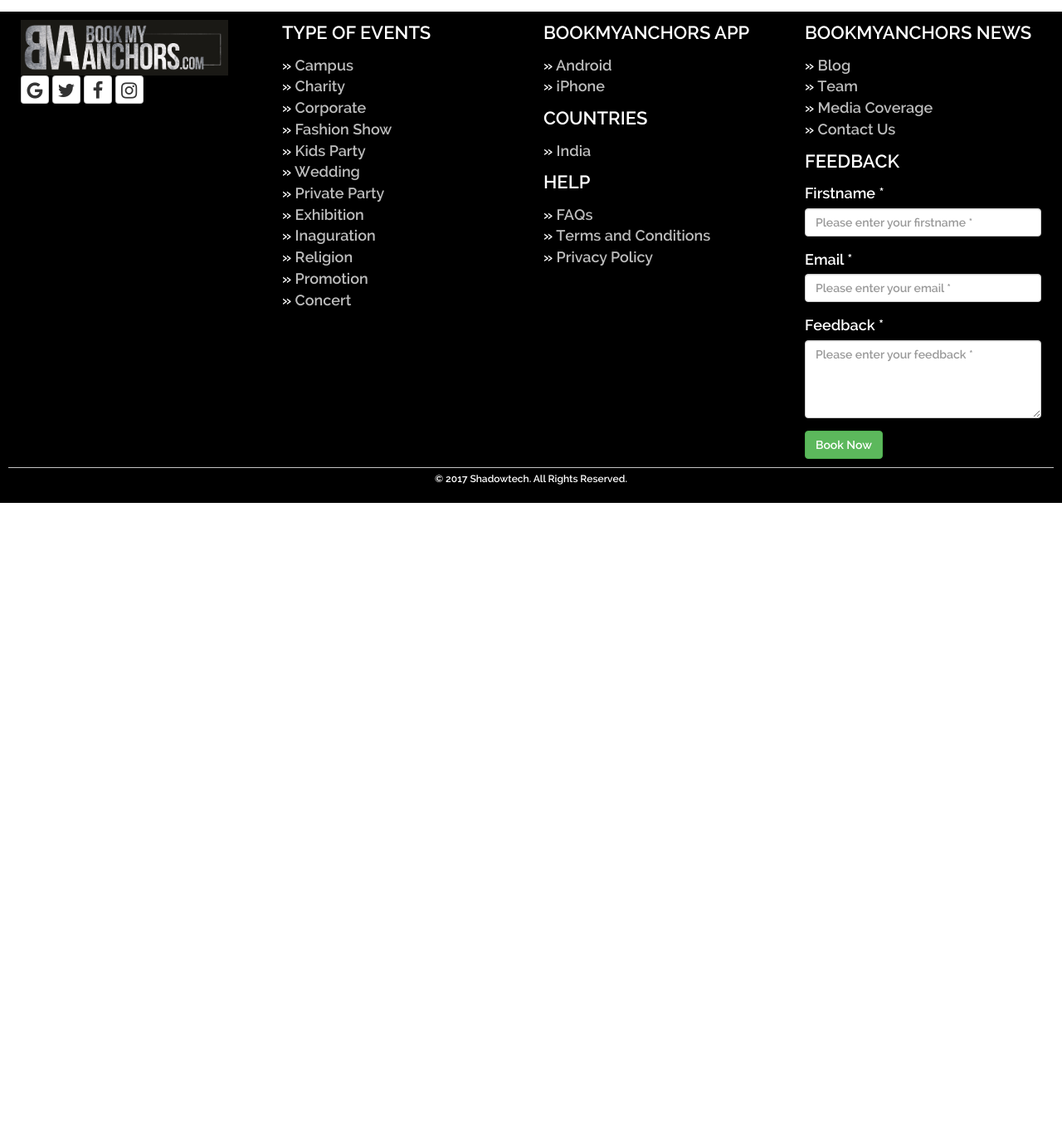
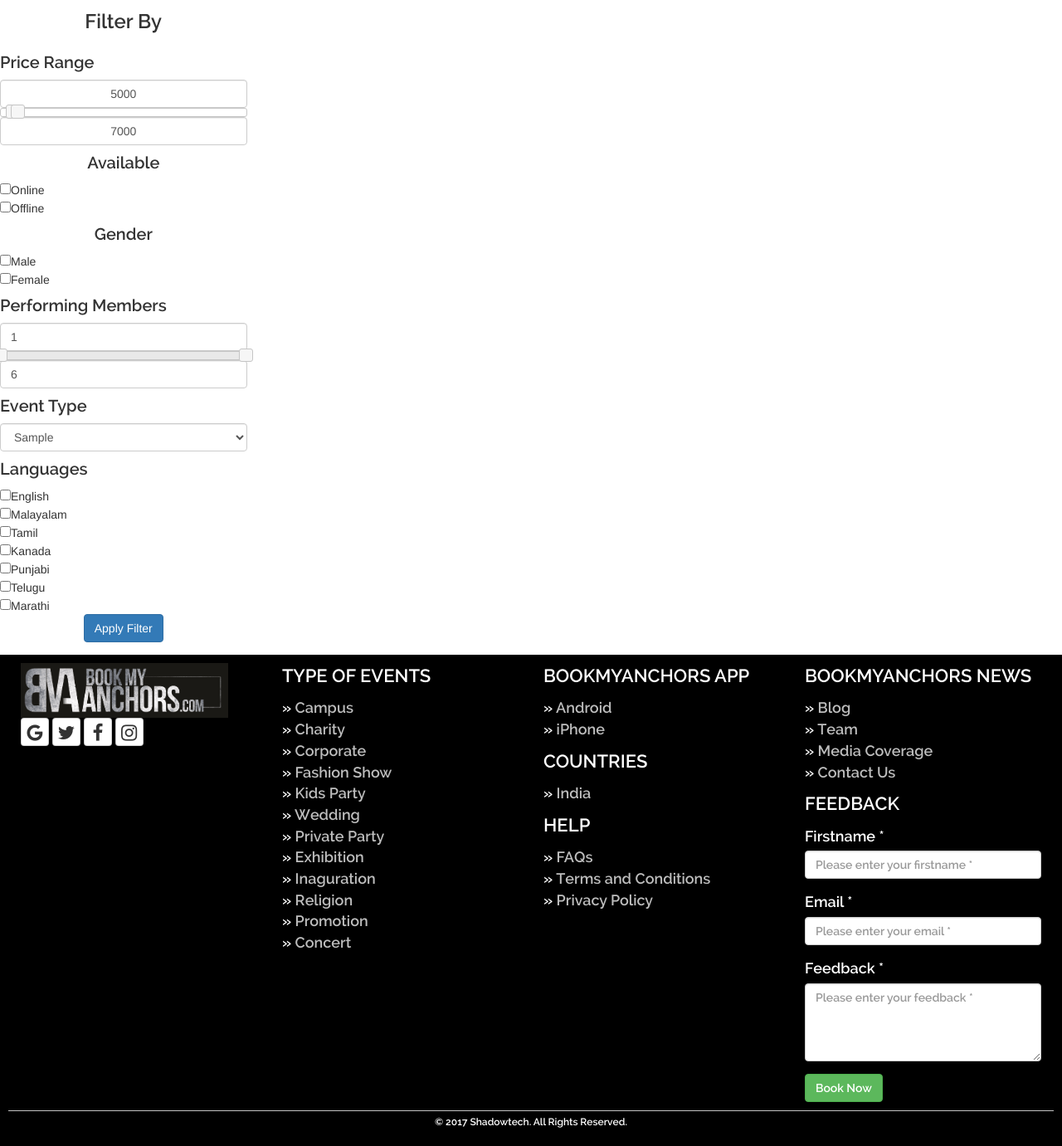
Before and after one commit to shadowtech5/original, a PHP site: page /landingpage.php in a window 1280 px wide. Shown: the part 372-1753 px from the top of the page at 83% size. Run offline with PHP 8.4, Linux system fonts and the light colour scheme; the visitor is signed in with stand-in values (Sample User, id 1); tables that the repository leaves empty or names only in its code hold one stand-in row (values such as "Sample post"); some libraries are stand-ins or nearby versions; grey boxes are pictures that could not be loaded.

Commit message:
landingpagedesign

```diff
--- a/css/custom_style.css
+++ b/css/custom_style.css
@@ -87,12 +87,6 @@ body{
 	font-size: 24px;
 	padding-top: 10px;
 }
-.celebrity-anchors{
-	font-family: raleway;
-	padding-top: 23px;
-	padding-left: 0;
-	margin: 0px auto;
-}
 .icon-container{
 	/*border-top: 1px solid #a8acb4;*/
 	padding: 7px;
@@ -157,7 +151,6 @@ body{
 	font-family: raleway;
 	font-size: 14px;
 }
-
 /*end*/
 .event-logo{
 	width: 50%;
--- a/landingpage.php
+++ b/landingpage.php
@@ -86,9 +86,11 @@
 		<title></title>
 		<meta charset="utf-8">
 		<meta name="viewport" content="width=device-width, initial-scale=1">
+      	<link href="http://code.jquery.com/ui/1.10.4/themes/ui-lightness/jquery-ui.css" rel="stylesheet">
       	<link rel="stylesheet" href="https://maxcdn.bootstrapcdn.com/bootstrap/3.3.7/css/bootstrap.min.css">
 		<script src="https://ajax.googleapis.com/ajax/libs/jquery/3.1.1/jquery.min.js"></script>
 		<script src="https://maxcdn.bootstrapcdn.com/bootstrap/3.3.7/js/bootstrap.min.js"></script>
+
 		<!-- <link rel="stylesheet" href="css/bootstrap.min.css">
 		<script src="js/jquery.min.js"></script>
 		<script src="js/bootstrap.min.js"></script> -->
@@ -97,6 +99,8 @@
 	    <link href="css/bootstrap-social.css" rel="stylesheet" >
 	    <script type="text/javascript" src="js/bootstrap-slider.js"></script>
 	    <link rel="stylesheet" type="text/css" href="css/bootstrap-slider.css">
+	    <script src="http://code.jquery.com/jquery-1.10.2.js"></script>
+      	<script src="http://code.jquery.com/ui/1.10.4/jquery-ui.js"></script>
 		<link rel="stylesheet" type="text/css" href="css/custom_style.css">
 		<script type="text/javascript" src="js/custom_js.js"></script>
 		<style type="text/css">
@@ -111,6 +115,11 @@
 			#myCarousel{
 				/*height: 500px;*/
 				width: 100%;
+			}
+			.nav-fltr-text{
+				font-size: 20px;
+				font-family: raleway;
+			}
 		</style>
 		<script type="text/javascript">
 			$(document).ready(function(){
@@ -126,95 +135,62 @@
 				});
 			});
 		</script>
+		<!-- Javascript -->
+      <script>
+         $(function() {
+            $( "#slider-3" ).slider({
+               range:true,
+               min: 0,
+               max: 100000,
+               values: [ 5000, 7000 ],
+               slide: function( event, ui ) {
+                  $( "#price1" ).val(ui.values[ 0 ]);
+                  $( "#price2" ).val(ui.values[ 1 ]);
+               }
+           });
+         $( "#price1" ).val($( "#slider-3" ).slider( "values", 0 ));
+         $( "#price2" ).val($( "#slider-3" ).slider( "values", 1 ));
+         });
+
+         $(function() {
+            $( "#slider-4" ).slider({
+               range:true,
+               min: 1,
+               max: 6,
+               values: [ 1, 6 ],
+               slide: function( event, ui ) {
+                  $( "#price3" ).val(ui.values[ 0 ]);
+                  $( "#price4" ).val(ui.values[ 1 ]);
+               }
+           });
+         $( "#price3" ).val($( "#slider-4" ).slider( "values", 0 ));
+         $( "#price4" ).val($( "#slider-4" ).slider( "values", 1 ));
+         });
+      </script>
 	</head>
 	<body>
 		<div class="social-container1 hide">
 			<div class="col-md-12 container-fluid light-black">
 				<!-- icon bar -->
-				<div class="container-fluid light-black icon-container">
-					<img src="img/logo.png" class="img-responsive logo">
+				<div class="container-fluid light-black icon-container col-md-12">
+					<div class="col-md-4 logo">
+						<a href="index.php">
+						<img src="img/logo.png" class="img-responsive">
+						</a>
 					</div>
-				<!-- ends icon bar -->
-			</div>
-			<!-- filter container -->
-			<div class="col-md-12 container-fluid">
-				<div class="col-md-12 container-fluid filter-options text-center">
-					<div class="col-md-2">
-						<span>Filter by&nbsp;&nbsp;&nbsp;&nbsp;</span>
-						<span class="glyphicon glyphicon-filter"></span> <a class="filter">PRICE RANGE</a>
-					</div>
-					<div class="col-md-2">
-						<span class="glyphicon glyphicon-filter"></span> <a class="filter">AVAILABLE</a>
-					</div>
-					<div class="col-md-2">
-						<span class="glyphicon glyphicon-filter"></span> <a class="filter">GENDER</a>
-					</div>
-					<div class="col-md-2">
-						<span class="glyphicon glyphicon-filter"></span> <a class="filter">PERFORMING MEMBERS</a>
-					</div>
-					<div class="col-md-2">
-						<span class="glyphicon glyphicon-filter"></span> <a class="filter">EVENT TYPE</a>
-					</div>
-					<div class="col-md-2">
-						<span class="glyphicon glyphicon-filter"></span> <a class="filter">LANGUAGES</a>
+					<div class="col-md-8  Search-box">
+						<div class="input-group stylish-input-group">
+	            			<input type="text" class="form-control"  placeholder="Search with name or bma code" >
+			        			<span class="input-group-addon">
+		                			<button type="submit">
+										<span class="glyphicon glyphicon-search"></span>
+	                    			</button>
+	                			</span>
 	        			</div>
 					</div>
-				<div class="col-md-12 container-fluid filter-options-details">
-					<form action="filter.php" method="post">
-						<div class="col-md-2">
-							<input id="price" data-slider-id='ex1Slider' type="text" data-slider-min="0" data-slider-max="20000" data-slider-step="1" data-slider-value="7000" class="form-control" name="price" />
-						</div>
-						<div class="col-md-2">
-							<input type="checkbox" name="online">  Online</input>
-							<br>
-							<input type="checkbox" name="offline">  Offline</input>
-						</div>
-						<div class="col-md-2">
-							<input type="checkbox" name="male">  Male</input>
-				            <br/>
-				            <input type="checkbox" name="female">  Female</input>
-						</div>
-						<div class="col-md-2">
-							<input id="performing_members" data-slider-id='ex1Slider' type="text" data-slider-min="0" data-slider-max="6" data-slider-step="1" data-slider-value="4" class="form-control" name="performing_members" />
-						</div>
-						<div class="col-md-2">
-							<select class="form-control" name="event_type">
-							<?php
-								$event_sql = 'SELECT * from M_EVENT_TYPE';
-								$event_retval = mysql_query( $event_sql, $conn );
-								if(! $event_retval )
-								{
-									die('Could not get data: ' . mysql_error());
-								}
-								while($event_row = mysql_fetch_array($event_retval, MYSQL_ASSOC))
-								{
-	              			?>
-	              				<option value=<?php echo "{$event_row['event_type']}"; ?>><?php echo "{$event_row['event_type']}"; ?></option>
-	              			<?php
-	              				}
-	              			?>
-	              			</select>
-						</div>
-						<div class="col-md-2">
-							<input type="checkbox" name="english">English</input><br>
-				            <input type="checkbox" name="malayalam">Malayalam</input><br>
-				            <input type="checkbox" name="tamil">Tamil</input><br>
-				            <input type="checkbox" name="kanada">Kanada</input><br>
-				            <input type="checkbox" name="punjabi">Punjabi</input><br>
-				            <input type="checkbox" name="telugu">Telugu</input><br>
-				            <input type="checkbox" name="marati">Marathi</input>
-						</div>
-						<div class="col-md-12 text-center">
-							<button type="submit">Done</button>
-						</div>
-					</form>
 				</div>
 			</div>
-			<!-- ends filter container -->
 		</div>
-
-
-
 		<div class="container-fluid background_image img-responsive img-responsive">
 			<!-- social media bar -->
 			<?php include('header.php');?>
@@ -244,80 +220,56 @@
 						<img src="img/slider3.jpg" alt="Banner-3">
 					</div>
 				</div>
-				<!-- Ends Wrapper for slides -->
-
-				<!-- Left and right controls -->
-				<!-- <a class="left carousel-control" href="#myCarousel" role="button" data-slide="prev">
-					<span class="glyphicon glyphicon-chevron-left" aria-hidden="true"></span>
-					<span class="sr-only">Previous</span>
-				</a>
-				<a class="right carousel-control" href="#myCarousel" role="button" data-slide="next">
-					<span class="glyphicon glyphicon-chevron-right" aria-hidden="true"></span>
-					<span class="sr-only">Next</span>
-				</a> -->
 			</div>
 			<!-- ends slider -->
 
-			<!-- filter container -->
-			<div class="col-md-12 container-fluid hide">
-				<div class="col-md-12 container-fluid filter-options text-center">
-					<div class="col-md-2">
-						<span>Filter by&nbsp;&nbsp;&nbsp;&nbsp;</span>
-						<span class="glyphicon glyphicon-filter"></span> <a class="filter">PRICE RANGE</a>
+			<!-- Filter Container -->
+			<div class="row">
+      			<div class="col-sm-3 sidenav">
+        			<form action="filter.php" method="post">
+        				<p style="font-family: raleway; font-size: 24px; padding-top: 10px; padding-bottom: 10px;" class="text-center">Filter By</p>
+          				<div class="price-container">
+            				<h4 class=" nav-fltr-text">Price Range</h4>
+            					<input type="text" id="price1" name="min_price" class="form-control text-center">
+              					<div id="slider-3"></div>
+            					<input type="text" id="price2" name="max_price" class="form-control text-center">
           				</div>
-					<div class="col-md-2">
-						<span class="glyphicon glyphicon-filter"></span> <a class="filter">AVAILABLE</a>
+          				<div>
+            				<h4 class="text-center nav-fltr-text">Available</h4>
+            				<input type="checkbox" name="online">Online
+            			<br/>
+            				<input type="checkbox" name="offline">Offline
           				</div>
-					<div class="col-md-2">
-						<span class="glyphicon glyphicon-filter"></span> <a class="filter">GENDER</a>
+          				<div>
+            				<h4 class="text-center nav-fltr-text">Gender</h4>
+					            <input type="checkbox" name="male">Male
+					         <br/>
+					            <input type="checkbox" name="female">Female
           				</div>
-					<div class="col-md-2">
-						<span class="glyphicon glyphicon-filter"></span> <a class="filter">PERFORMING MEMBERS</a>
+          				<div>
+				            <h4 class="nav-fltr-text">Performing Members</h4>
+				            	<input type="text" id="price3" name="min_members" class="form-control">
+				             	<div id="slider-4"></div>
+				            	<input type="text" id="price4" name="max_members" class="form-control">
 				        </div>
-					<div class="col-md-2">
-						<span class="glyphicon glyphicon-filter"></span> <a class="filter">EVENT TYPE</a>
-					</div>
-					<div class="col-md-2">
-						<span class="glyphicon glyphicon-filter"></span> <a class="filter">LANGUAGES</a>
-					</div>
-				</div>
-				<div class="col-md-12 container-fluid filter-options-details">
-					<form action="filter.php" method="post">
-						<div class="col-md-2">
-							<input id="price" data-slider-id='ex1Slider' type="text" data-slider-min="0" data-slider-max="20000" data-slider-step="1" data-slider-value="7000" class="form-control" name="price" />
-						</div>
-						<div class="col-md-2">
-							<input type="checkbox" name="online">  Online</input>
-							<br>
-							<input type="checkbox" name="offline">  Offline</input>
-						</div>
-						<div class="col-md-2">
-							<input type="checkbox" name="male">  Male</input>
-				            <br/>
-				            <input type="checkbox" name="female">  Female</input>
-						</div>
-						<div class="col-md-2">
-							<input id="performing_members" data-slider-id='ex1Slider' type="text" data-slider-min="0" data-slider-max="6" data-slider-step="1" data-slider-value="4" class="form-control" name="performing_members" />
-						</div>
-						<div class="col-md-2">
+          				<div>
+            					<h4 class="nav-fltr-text">Event Type</h4>
             					<select class="form-control" name="event_type">
 						              <?php
 						              $event_sql = 'SELECT * from M_EVENT_TYPE';
 						              $event_retval = mysql_query( $event_sql, $conn );
-								if(! $event_retval )
-								{
+
+						              if(! $event_retval ) {
 						                die('Could not get data: ' . mysql_error());
 						              }
-								while($event_row = mysql_fetch_array($event_retval, MYSQL_ASSOC))
-								{
+						              while($event_row = mysql_fetch_array($event_retval, MYSQL_ASSOC)) {
 						              ?>
 						              <option value=<?php echo "{$event_row['event_type']}"; ?>><?php echo "{$event_row['event_type']}"; ?></option>
-	              			<?php
-	              				}
-	              			?>
+						              <?php } ?>
             					</select>
           				</div>
-						<div class="col-md-2">
+          				<div>
+				            <h4 class="nav-fltr-text">Languages</h4>
 				            <input type="checkbox" name="english">English</input><br>
 				            <input type="checkbox" name="malayalam">Malayalam</input><br>
 				            <input type="checkbox" name="tamil">Tamil</input><br>
@@ -326,13 +278,13 @@
 				            <input type="checkbox" name="telugu">Telugu</input><br>
 				            <input type="checkbox" name="marati">Marathi</input>
           				</div>
-						<div class="col-md-12 text-center">
-							<button type="submit">Done</button>
+          				<div class="text-center">
+            				<button class="btn btn-primary" type="submit">Apply Filter</button>
           				</div>
         			</form>
       			</div>
-			</div>
-			<!-- ends filter container -->
+			<!-- ends -->
+			<div class="col-sm-9">
 				<?php
 					while($row = mysql_fetch_array($retval, MYSQL_ASSOC))
 					{
@@ -340,7 +292,7 @@
 						$status = 'glyphicon glyphicon-record right '.$row['status'];
 				?>
 			<!-- profile shows -->
-			<div class="col-md-4">
+					<div class="col-md-6">
 						<div class="profile-outer-container">
 							<div class="profile-content-container container-fluid">
 								<div class="profile-image-container col-md-6">
@@ -422,7 +374,7 @@
 				            <div class="row">
 				                <div class="col-lg-12 col-lg-offset-2" style="padding-top: 28px; margin-left: 2px;">
 				                	<button type="button" class="close" data-dismiss="modal">&times;</button>
-		                    <form id="contact-form" method="post" action="contact.php" role="form">
+				                    <form id="contact-form" method="post" role="form">
 				                        <div class="controls">
 				                        <span class="customer-details">Customer Details</span>
 				                        <div class="book-now-style">
@@ -602,6 +554,8 @@
 							}
 						?>
 						</style>
+					</div>
+				</div>
 			<div class="col-md-12 container-fluid footer-dynamic-block">
 			<?php
 				include 'footer.php';
```
Lines whose indentation alone changed are shown as unchanged.
